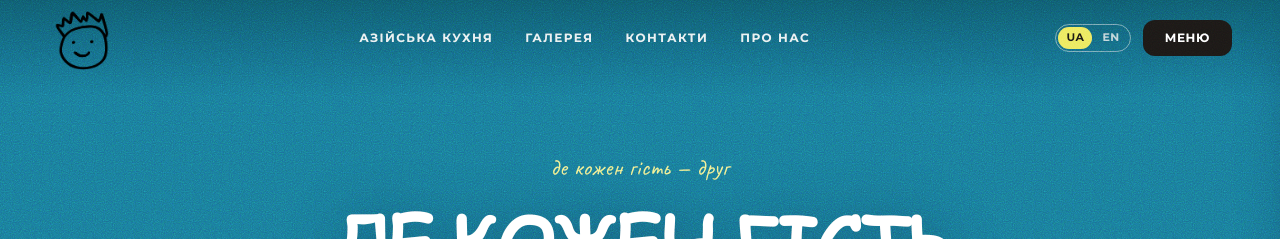
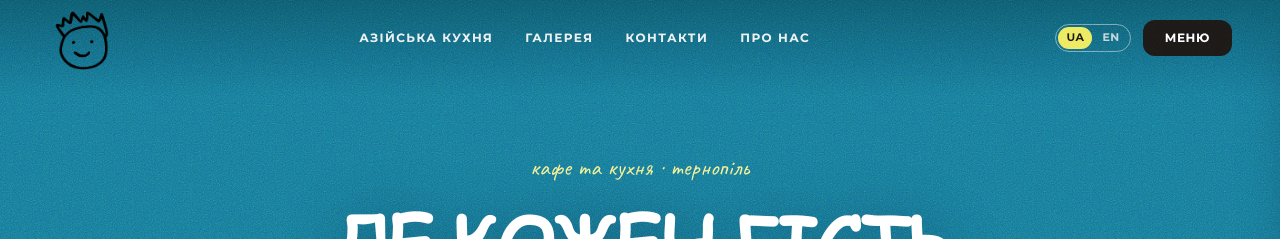
Before and after one commit to dupcamen-dev/Druh, a Next.js app: page / in a window 1280 px wide. Shown: the top 239 px of the page. Built offline with nearby package versions, Linux system fonts and the light colour scheme.

Commit message:
hero: replace tautological tagline with café & kitchen · ternopil

```diff
--- a/src/i18n/dictionary.ts
+++ b/src/i18n/dictionary.ts
@@ -26,8 +26,8 @@ export const dict: RawDict = {
   "footer.terms": { ua: "Умови користування", en: "Terms of Service" },
 
   /* ── hero ── */
-  "hero.aria": { ua: "DRUH — де кожен гість — друг", en: "Druh — where every guest is a friend" },
-  "hero.tagline": { ua: "де кожен гість — друг", en: "where every guest is a friend" },
+  "hero.aria": { ua: "DRUH — кафе та кухня · Тернопіль", en: "Druh — Café & Kitchen · Ternopil" },
+  "hero.tagline": { ua: "кафе та кухня · тернопіль", en: "café & kitchen · ternopil" },
   "hero.h1a": { ua: "де кожен гість", en: "where every guest" },
   "hero.h1b": { ua: "це", en: "is a" },
   "hero.friend": { ua: "друг", en: "friend" },
```
